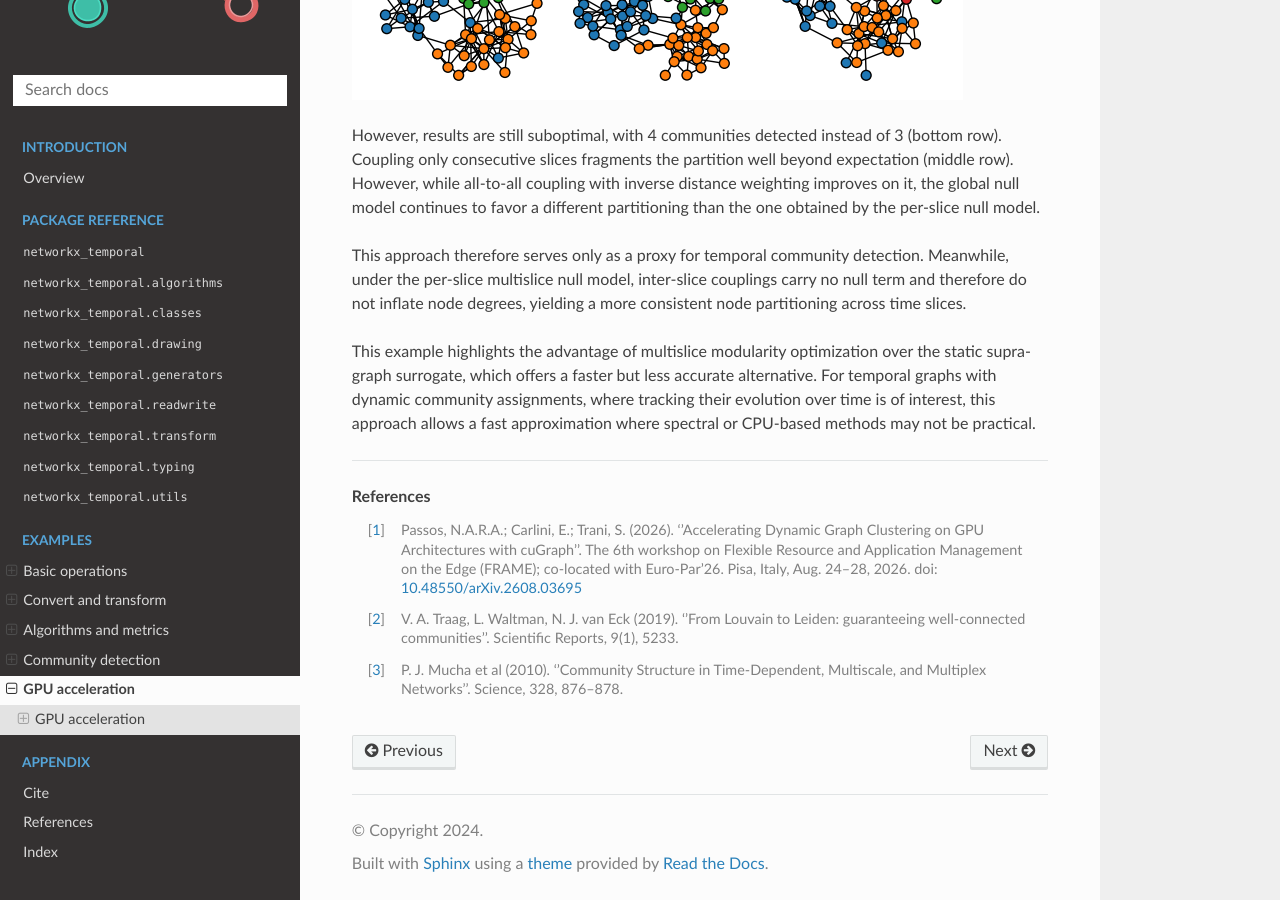
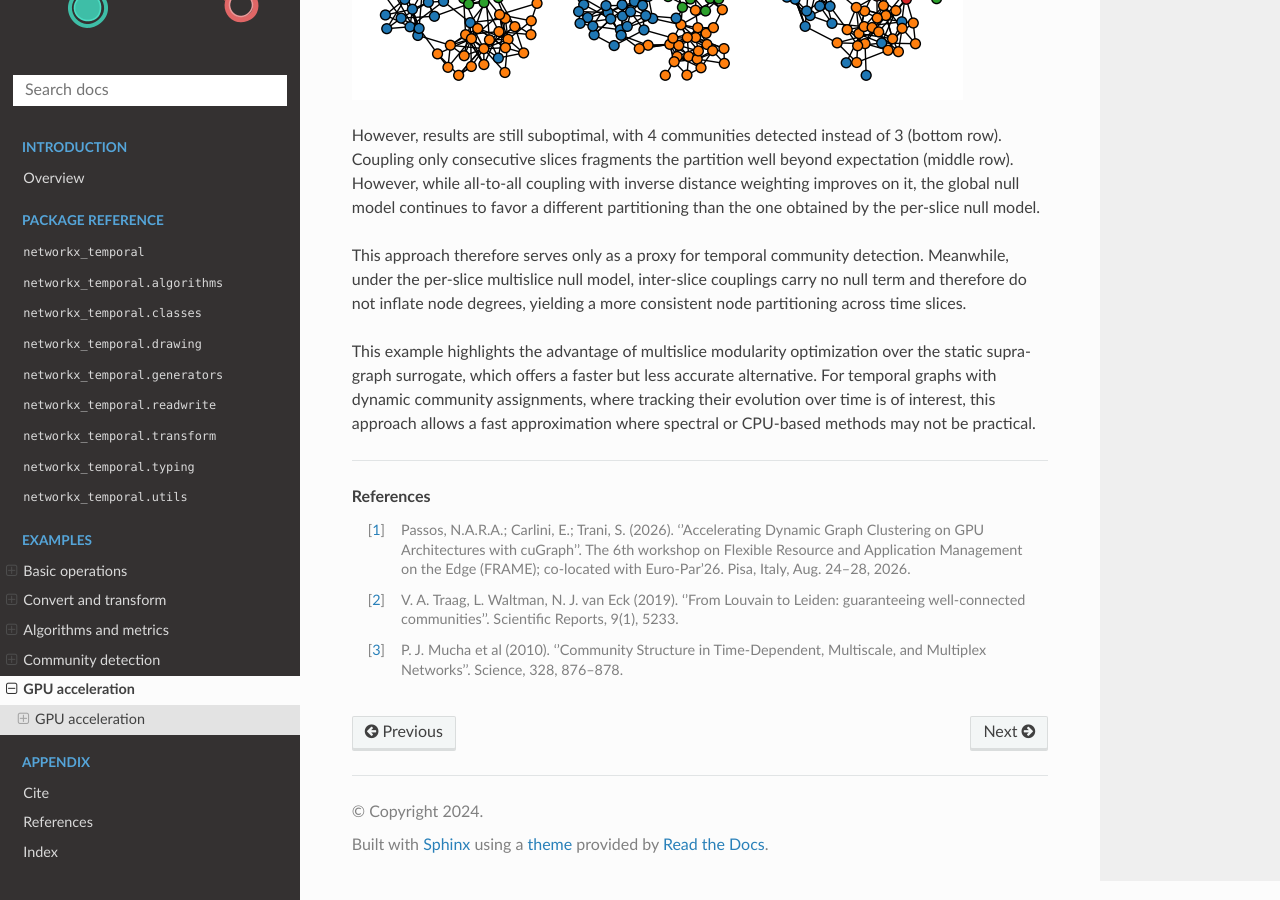
Before and after one commit to nelsonaloysio/networkx-temporal, a Sphinx documentation site: the page built from docs/source/examples/gpu.rst, in a window 1280 px wide and 900 px high, scrolled down 9862 px. Built offline with Sphinx 7.4.7 and the Read the Docs theme 3.1.0, drawn with Linux system fonts in a browser that asks for light colours; some of the changed lines change nothing that is shown; some of the changed text lies outside the part shown.

Commit message:
Updated GPU documentation, notebook.

```diff
--- a/docs/source/examples/gpu.rst
+++ b/docs/source/examples/gpu.rst
@@ -73,9 +73,9 @@
 
 The :func:`~networkx_temporal.algorithms.spectral_clustering` high-level function supports both CPU
 and GPU (NVIDIA) acceleration for three operators, implemented in the following functions:
-:class:`~networkx_temporal.algorithms.spectral_clustering_laplacian`,
-:class:`~networkx_temporal.algorithms.spectral_clustering_bethe_hessian`, and
-:class:`~networkx_temporal.algorithms.spectral_clustering_modularity`.
+:func:`~networkx_temporal.algorithms.spectral_clustering_laplacian`,
+:func:`~networkx_temporal.algorithms.spectral_clustering_bethe_hessian`, and
+:func:`~networkx_temporal.algorithms.spectral_clustering_modularity`.
 
 .. code-block:: python
 
@@ -450,7 +450,6 @@
    Dynamic Graph Clustering on GPU Architectures with cuGraph''. The 6th
    workshop on Flexible Resource and Application Management on the Edge
    (FRAME); co-located with Euro-Par'26. Pisa, Italy, Aug. 24--28, 2026.
-   doi: `10.48550/arXiv.2608.03695 <https://doi.org/10.48550/arXiv.2608.03695>`__
 
 .. [2] V. A. Traag, L. Waltman, N. J. van Eck (2019). ''From Louvain to Leiden: guaranteeing
    well-connected communities''. Scientific Reports, 9(1), 5233.
```
Also changed, not shown: 1 other file.
